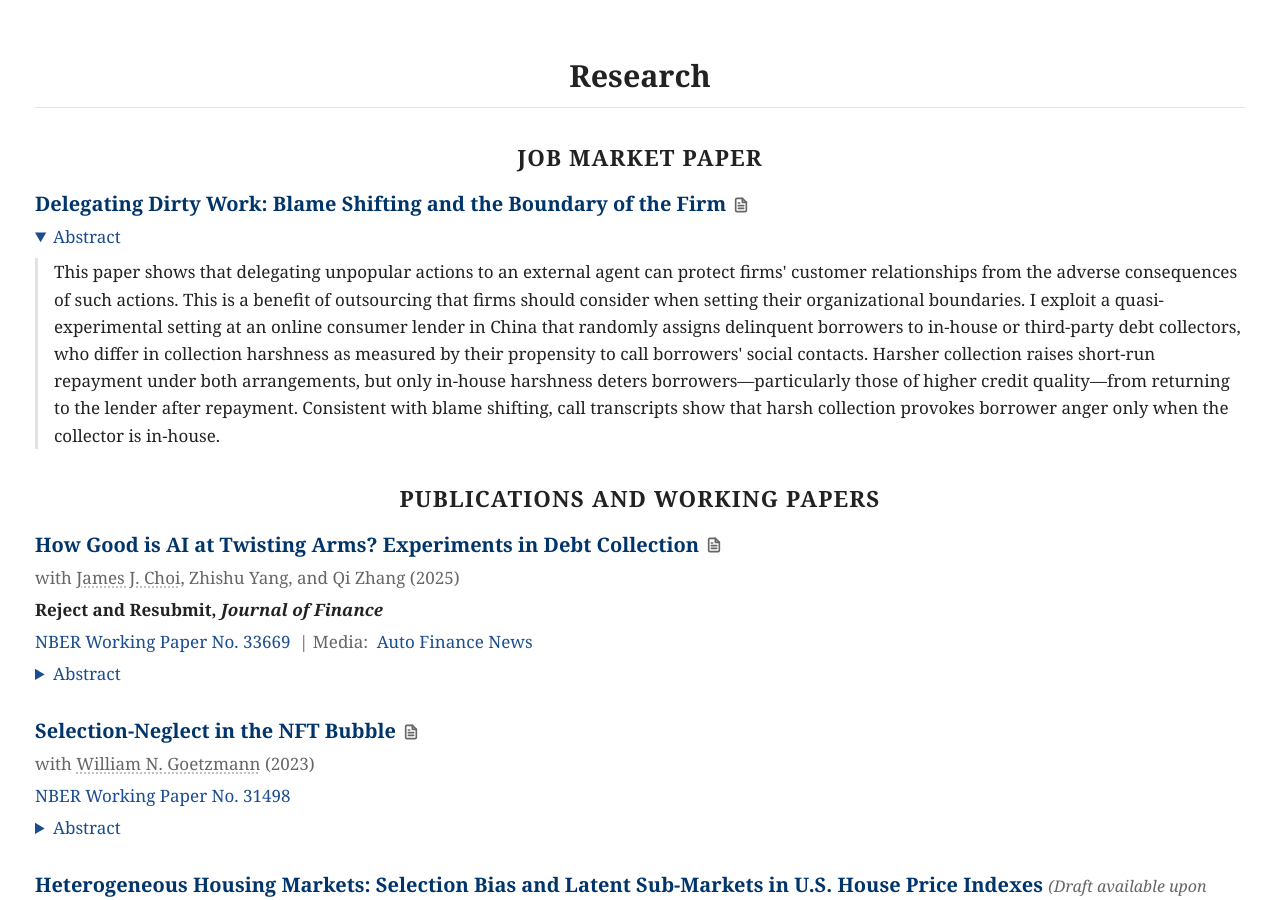
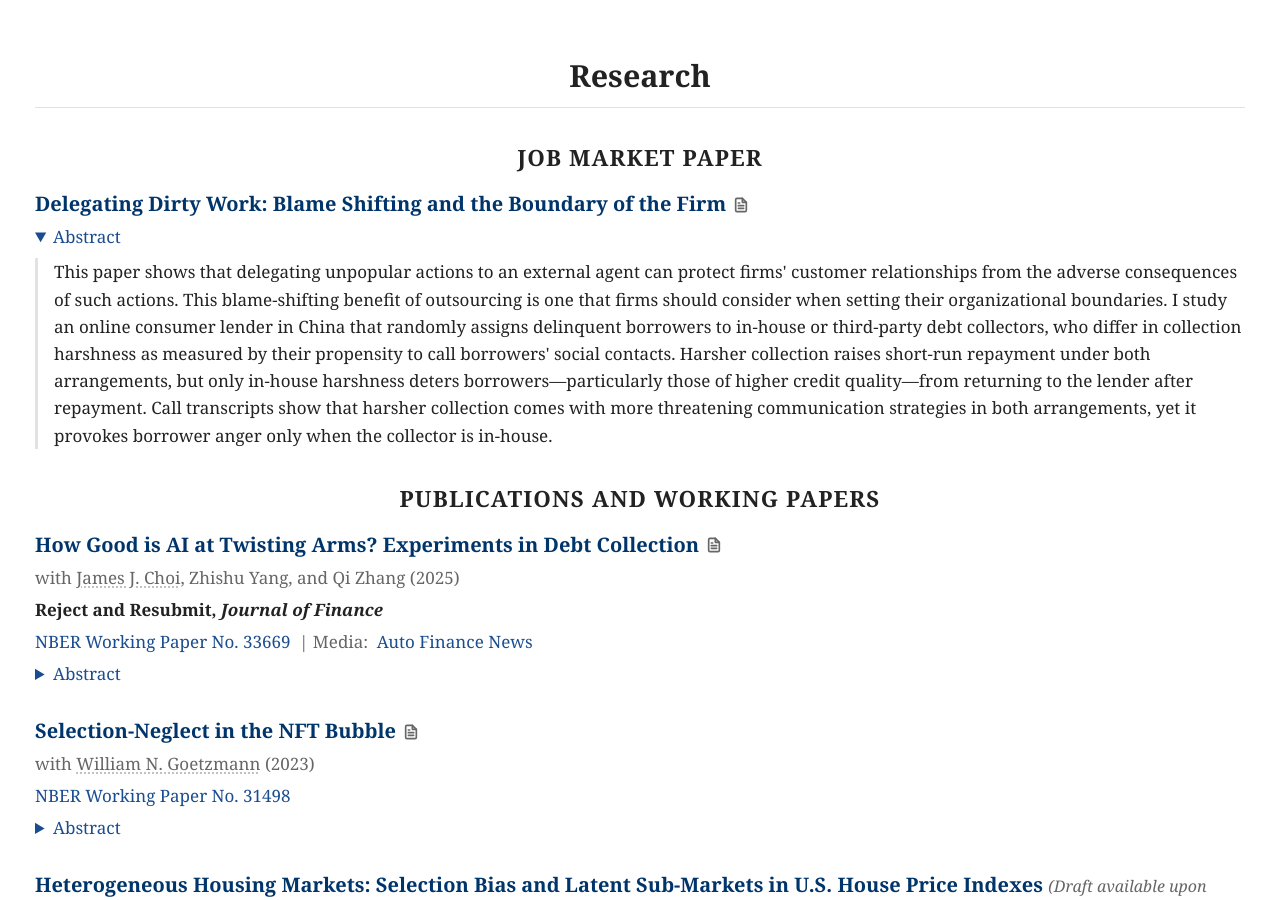
Before and after one commit to huangdong95/huangdong95.github.io, a Jekyll site: the page built from index.html, in a window 1280 px wide and 900 px high, scrolled down 702 px. Built offline with Jekyll 4.4.1, drawn with Linux system fonts in a browser that asks for light colours.

Commit message:
Update JMP abstract, PDF and CV to the revised abstract
Abstract names the blame-shifting benefit in the second sentence, drops
"quasi-experimental", and ends with the transcript result that harsher
collection comes with more threatening communication strategies in both
arrangements but provokes borrower anger only in-house.

Co-Authored-By: Claude Opus 5.5 <noreply@anthropic.com>

```diff
--- a/_data/papers.yml
+++ b/_data/papers.yml
@@ -12,16 +12,16 @@
   abstract_open: true
   abstract: >
     This paper shows that delegating unpopular actions to an external agent can protect
-    firms' customer relationships from the adverse consequences of such actions. This is
-    a benefit of outsourcing that firms should consider when setting their organizational
-    boundaries. I exploit a quasi-experimental setting at an online consumer lender in
-    China that randomly assigns delinquent borrowers to in-house or third-party debt
-    collectors, who differ in collection harshness as measured by their propensity to call
-    borrowers' social contacts. Harsher collection raises short-run repayment under both
+    firms' customer relationships from the adverse consequences of such actions. This
+    blame-shifting benefit of outsourcing is one that firms should consider when setting
+    their organizational boundaries. I study an online consumer lender in China that
+    randomly assigns delinquent borrowers to in-house or third-party debt collectors, who
+    differ in collection harshness as measured by their propensity to call borrowers'
+    social contacts. Harsher collection raises short-run repayment under both
     arrangements, but only in-house harshness deters borrowers—particularly those of
-    higher credit quality—from returning to the lender after repayment. Consistent with
-    blame shifting, call transcripts show that harsh collection provokes borrower anger
-    only when the collector is in-house.
+    higher credit quality—from returning to the lender after repayment. Call transcripts
+    show that harsher collection comes with more threatening communication strategies in
+    both arrangements, yet it provokes borrower anger only when the collector is in-house.
 
 - title: "How Good is AI at Twisting Arms? Experiments in Debt Collection"
   coauthors:
```
Also changed, not shown: 2 other files.
